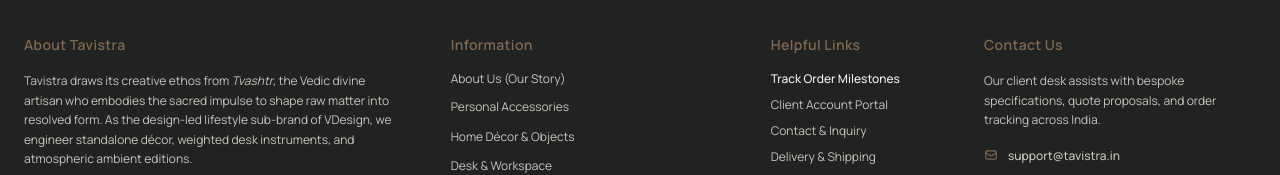
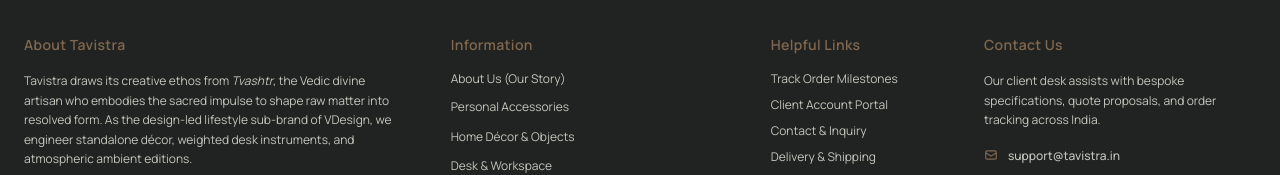
Before and after one commit to vsd9992/websiteTavistra, a Next.js app in the folder apps/storefront/: page / in a window 1280 px wide. Shown: the part 2997-3172 px from the top of the page. Built offline with nearby package versions, Linux system fonts and the light colour scheme.

Commit message:
style(footer): match Track Order Milestones link color with other footer links

```diff
--- a/apps/storefront/src/components/Footer.tsx
+++ b/apps/storefront/src/components/Footer.tsx
@@ -83,7 +83,7 @@ export function Footer() {
             </h4>
             <ul className="space-y-2.5 text-xs text-[var(--color-muted-dark)]">
               <li>
-                <Link href="/track" className="hover:text-[var(--color-canvas)] transition-colors text-[var(--color-ivory)] font-medium">
+                <Link href="/track" className="hover:text-[var(--color-canvas)] transition-colors">
                   Track Order Milestones
                 </Link>
               </li>
```
